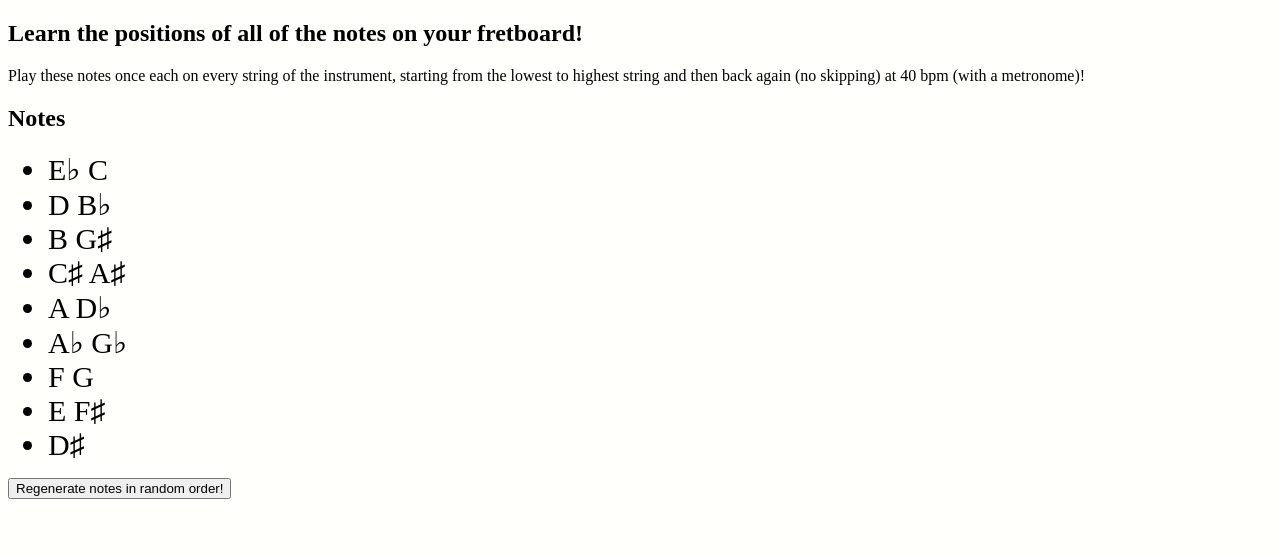
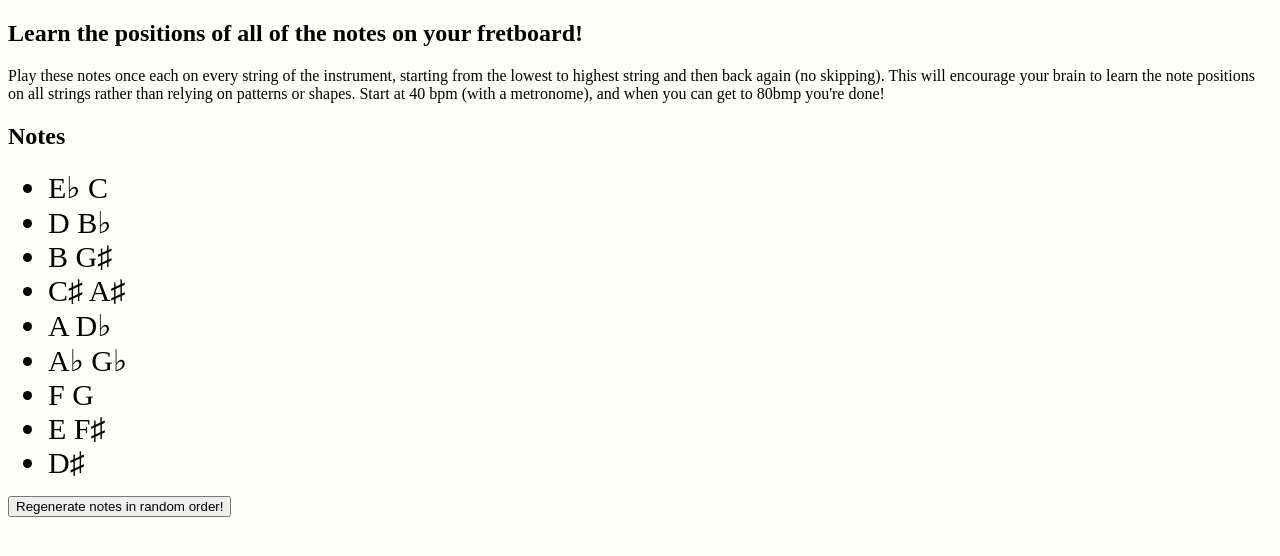
Before and after one commit to ivangayton/sillywebs, a plain HTML site: page notes.html in a window 1280 px wide. Drawn offline with Linux system fonts and the light colour scheme.

Commit message:
slight expansion on instructions

```diff
--- a/notes.html
+++ b/notes.html
@@ -7,7 +7,7 @@
 <body>
 <h2>Learn the positions of all of the notes on your fretboard!</h2>
 
-<p>Play these notes once each on every string of the instrument, starting from the lowest to highest string and then back again (no skipping) at 40 bpm (with a metronome)!</p>
+<p>Play these notes once each on every string of the instrument, starting from the lowest to highest string and then back again (no skipping). This will encourage your brain to learn the note positions on all strings rather than relying on patterns or shapes. Start at 40 bpm (with a metronome), and when you can get to 80bmp you're done!</p>
 
 <p id="displayNotes"></p>
 
```
